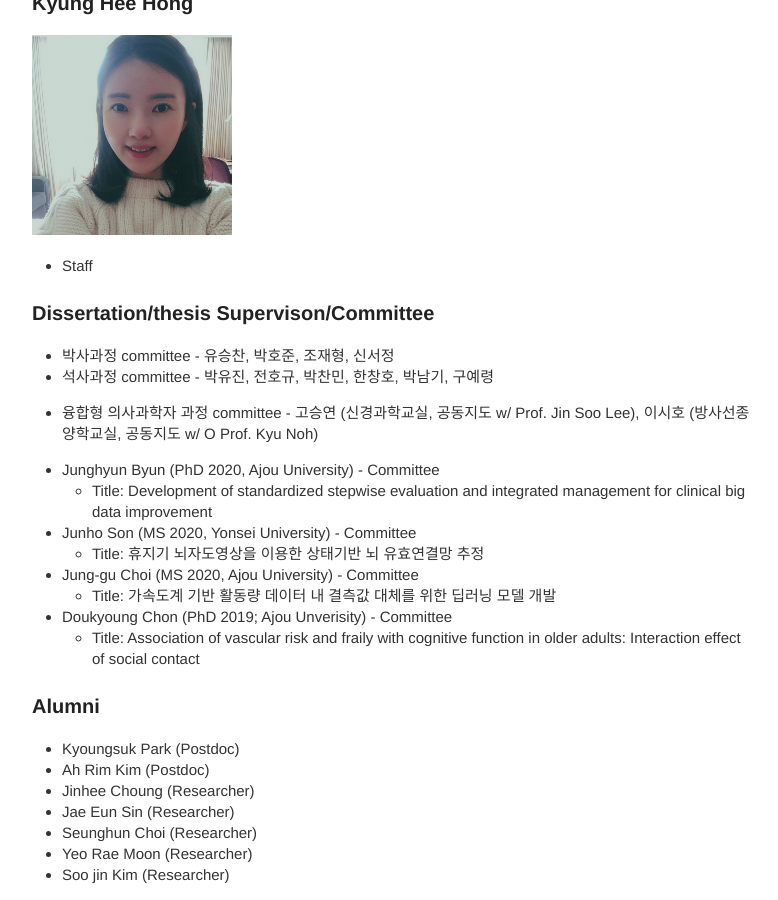
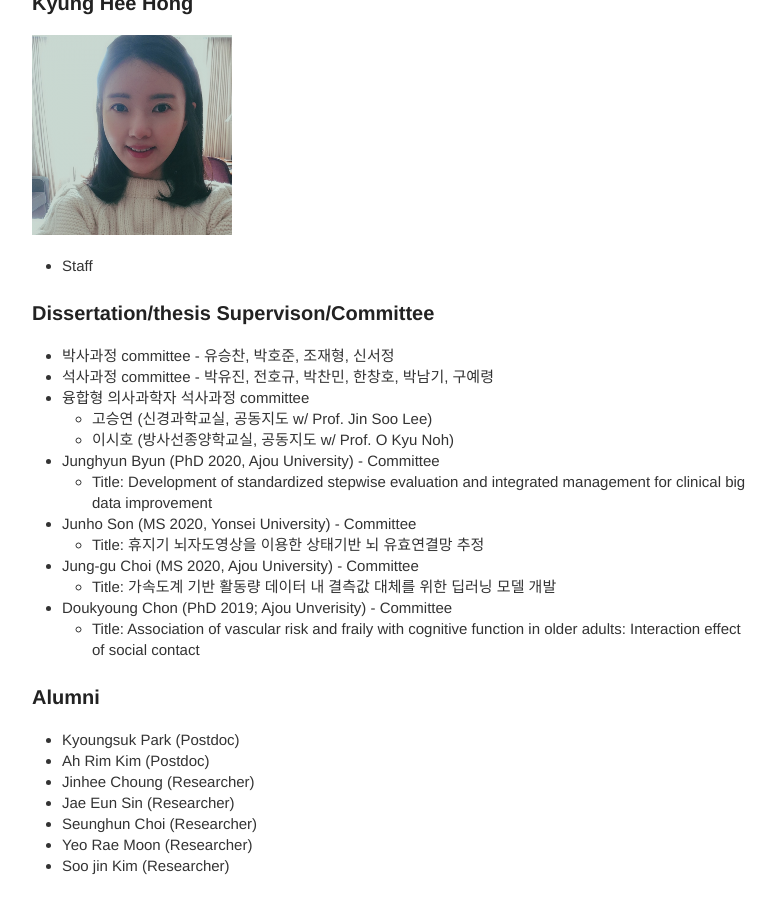
Before and after one commit to neurostat-lab/neurostat-lab.github.io, a Jekyll site: the page built from people.md, in a window 1280 px wide and 900 px high, scrolled down 3726 px. Shown: the whole window, without its empty margins (248-1026 px from the left). Built offline with Jekyll 4.4.1, drawn with Linux system fonts in a browser that asks for light colours; our own code applies the rules of GitHub Pages for plain Markdown files.

Commit message:
Update people.md

```diff
--- a/people.md
+++ b/people.md
@@ -73,7 +73,9 @@ permalink: /people/
 ### Dissertation/thesis Supervison/Committee
 * 박사과정 committee - 유승찬, 박호준, 조재형, 신서정
 * 석사과정 committee - 박유진, 전호규, 박찬민, 한창호, 박남기, 구예령
-* 융합형 의사과학자 과정 committee - 고승연 (신경과학교실, 공동지도 w/ Prof. Jin Soo Lee), 이시호 (방사선종양학교실, 공동지도 w/ O Prof. Kyu Noh)
+* 융합형 의사과학자 석사과정 committee
+  - 고승연 (신경과학교실, 공동지도 w/ Prof. Jin Soo Lee)
+  - 이시호 (방사선종양학교실, 공동지도 w/ Prof. O Kyu Noh)
 
 * Junghyun Byun (PhD 2020, Ajou University) - Committee
   - Title: Development of standardized stepwise evaluation and integrated management for clinical big data improvement
```
